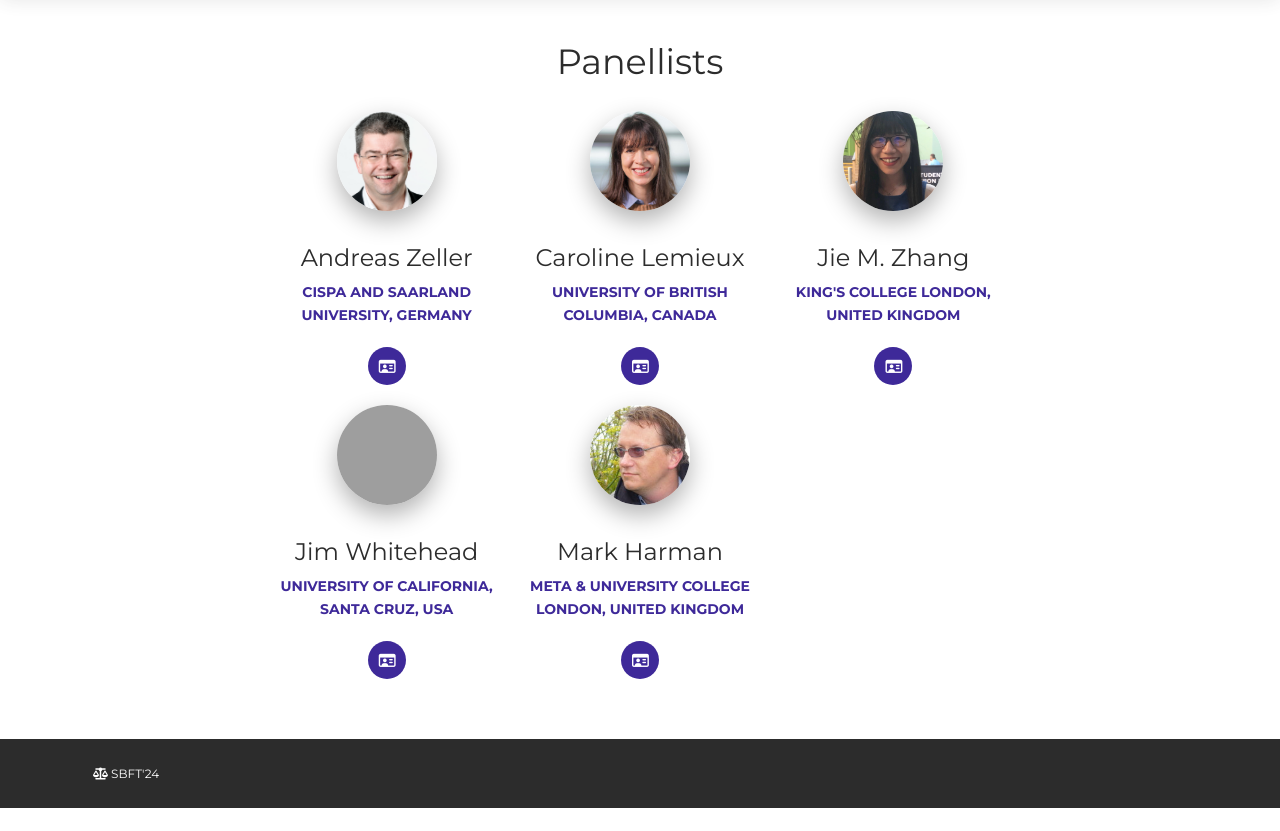
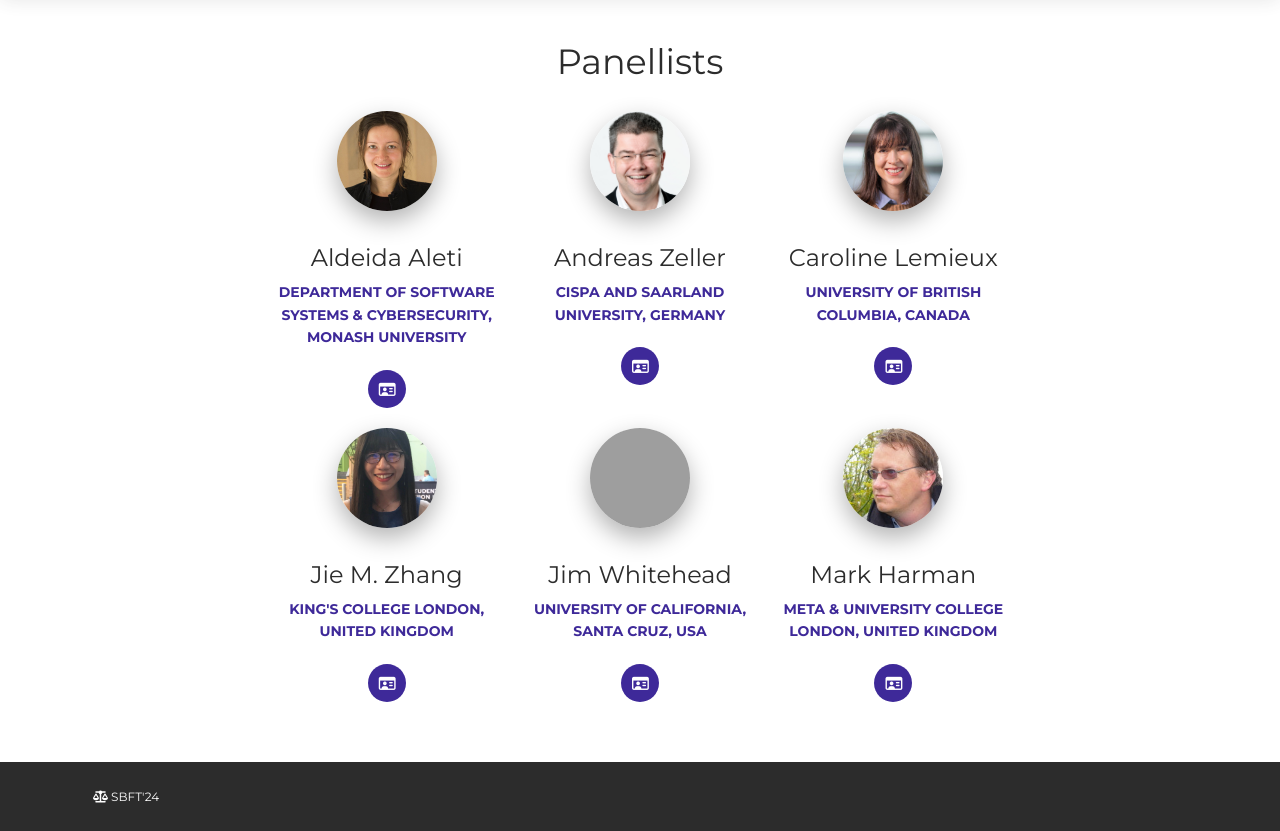
Before and after one commit to sbft24/sbft24.github.io, a Jekyll site: the page built from panel/index.html, in a window 1280 px wide and 900 px high, scrolled down 443 px, cut to the strip 69-900 px from the top of the window. Built offline with Jekyll 4.4.1, drawn with Linux system fonts in a browser that asks for light colours; nearby versions of some CDN libraries; before the commit the page ends 1320 px from its top, so only the background shows below that; grey boxes are pictures that could not be loaded.

Commit message:
Adding Aldeida to the panelists

```diff
--- a/_data/panellists.yml
+++ b/_data/panellists.yml
@@ -22,3 +22,8 @@
   webpage: https://andreas-zeller.info
   institution: CISPA and Saarland University, Germany
   pic: /img/zeller.jpg
+
+- name: Aldeida Aleti
+  webpage: https://users.monash.edu.au/~aldeidaa/
+  institution: Department of Software Systems & Cybersecurity, Monash University
+  pic: /img/aldeida.jpg
```
Also changed, not shown: img/aldeida.jpg (added).
